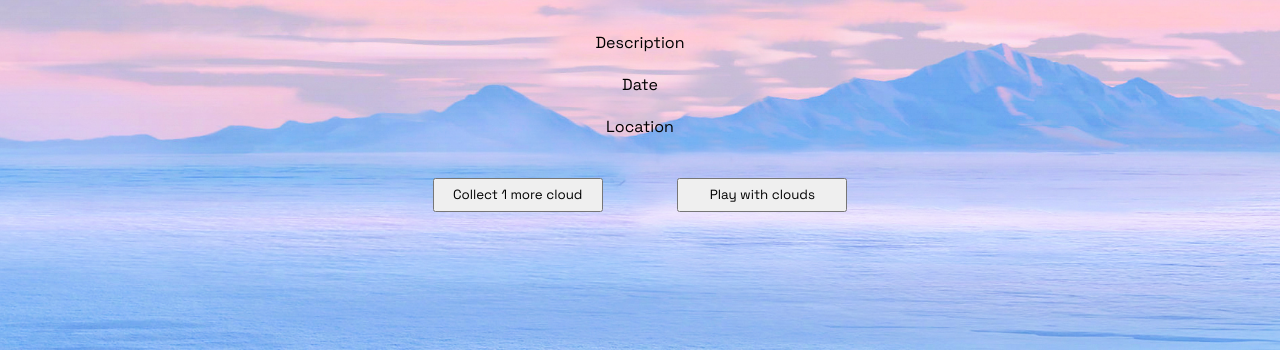
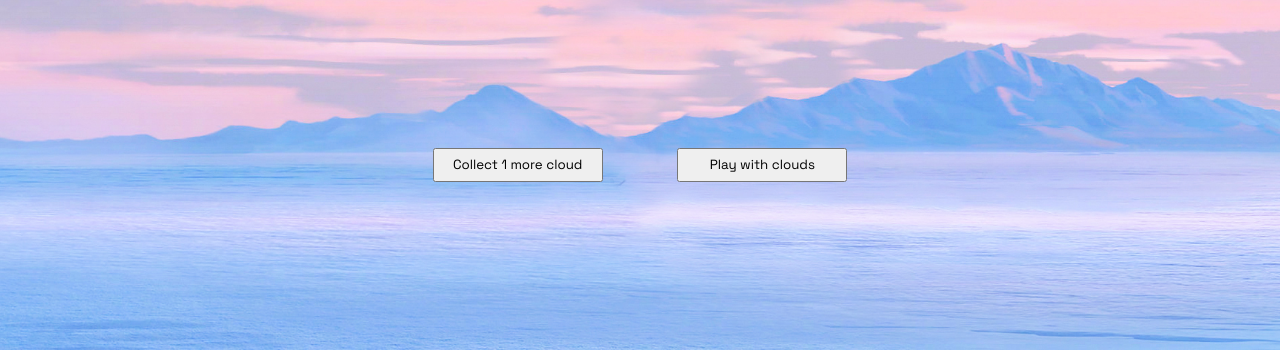
Before and after one commit to danniwangorg/the-cloud-collector, a website: page public/display_page/index.html in a window 1280 px wide. Shown: the part 450-800 px from the top of the page. Drawn offline with Linux system fonts and the light colour scheme; no server answers.

Commit message:
diplay latest data

```diff
--- a/public/display_page/app.js
+++ b/public/display_page/app.js
@@ -4,9 +4,8 @@ window.addEventListener("load", () => {
         .then(response => response.json())
         .then(data => {
             console.log(data);
-
-            let cloudData = data[0];
-
+            // let cloudData = data[0];
+            let cloudData = data;
             let InputDisplay = document.getElementById('input-display');
             InputDisplay.append(cloudData.cloud);
             let DateDisplay = document.getElementById('date-display');
--- a/public/display_page/index.html
+++ b/public/display_page/index.html
@@ -17,9 +17,9 @@
         <h2>Your cloud has been collected!</h2>
         <img id='cloud-display'><br>
         <div class=display-data>
-            <p id="input-display">Description</p>
-            <p id="date-display">Date</p>
-            <p id="loc-display">Location</p>
+            <p id="input-display"></p>
+            <p id="date-display"></p>
+            <p id="loc-display"></p>
         </div>
         <div class=button-box>
             <a href="/home_page/index.html"><button class="display-btn">Collect 1 more cloud</button></a>
```
Also changed, not shown: README.md, 1 other file.
